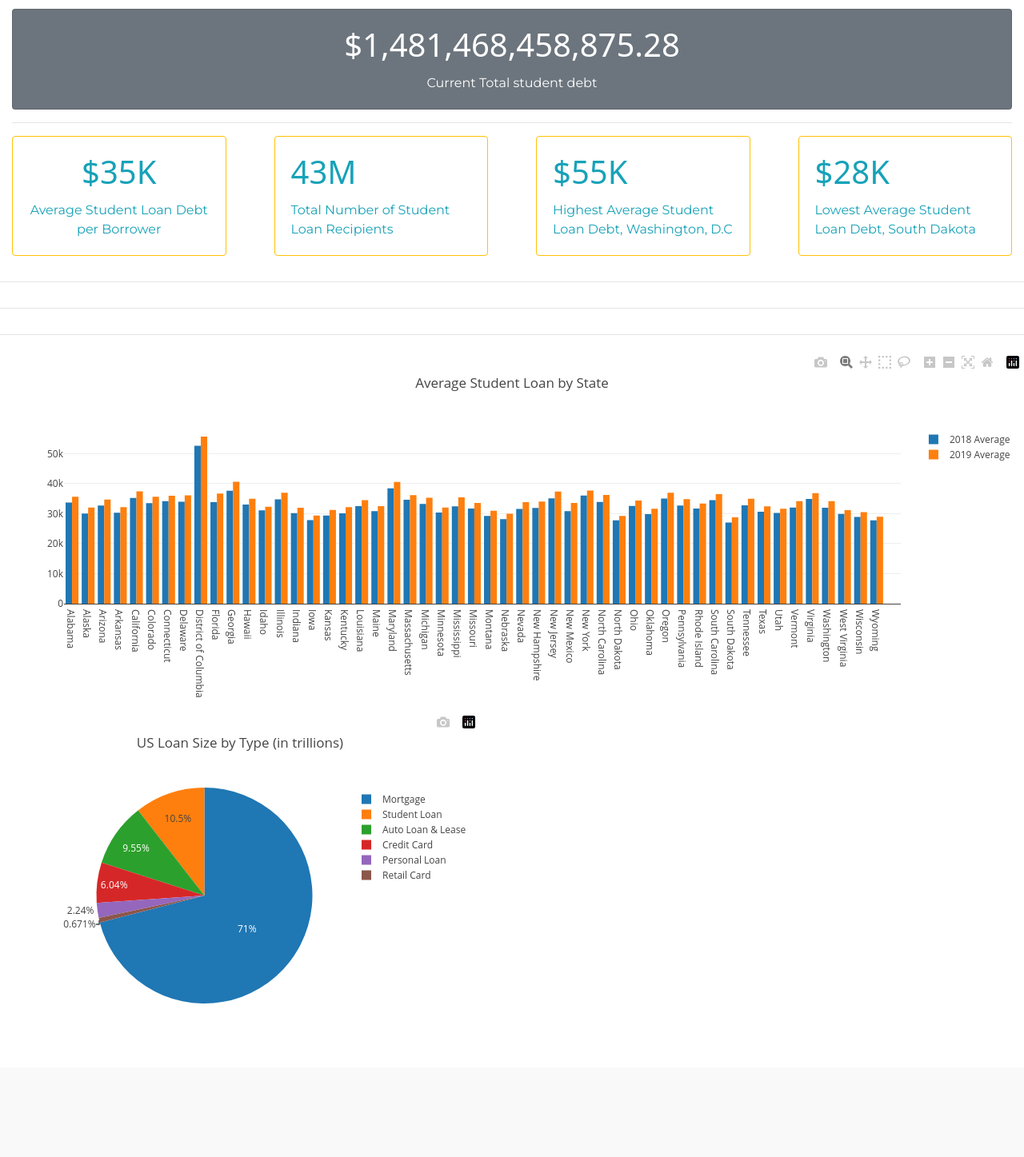
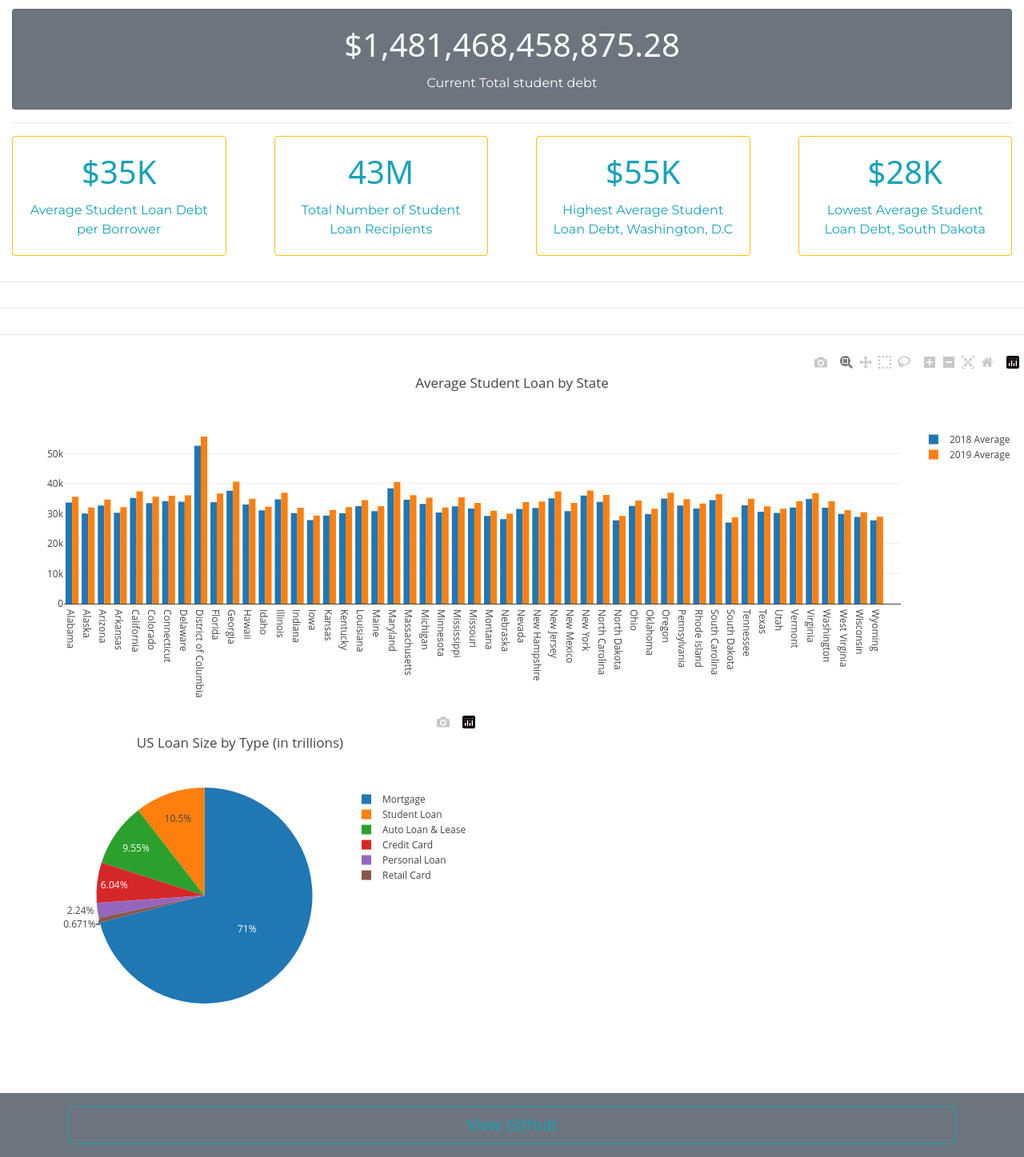
Before and after one commit to huntercash/Project2-FullStackApp, a Flask app: page / in a window 1280 px wide. Shown: the part 338-1785 px from the top of the page at 80% size. Before the commit the page ends 1593 px from the top, so only its background shows below. Run offline with Flask 2, Linux system fonts and the light colour scheme; some libraries are stand-ins or nearby versions.

Commit message:
updating html

```diff
--- a/api/app.py
+++ b/api/app.py
@@ -50,6 +50,11 @@ def index():
 def tabledata():
     """Returns the JS Table Template"""
     return render_template("tabledata.html")
+
+@app.route("/schoolmap")
+def map():
+    """Returns the JS map Template"""
+    return render_template("map.html")
 
 # API DATA GOES HERE
 #################################################
--- a/api/templates/index.html
+++ b/api/templates/index.html
@@ -18,7 +18,7 @@
       <nav class="nav justify-content-end bg-dark heading">
           <a class="nav-link active text-white" href="/">Home</a>
           <a class="nav-link text-white" href="/tabledata">Compare Schools</a>
-          <a class="nav-link text-white" href="map.html">School Map</a>
+          <a class="nav-link text-white" href="/schoolmap">School Map</a>
     </nav>
       <div class="container-fluid">
 
@@ -55,24 +55,24 @@
               <div class="col-md-3 col-12">
                 <div class="card border-warning mb-3">
                   <div class="card-body text-info">
-                  <h1 class="card-title">43M</h1>
-                  <p class="card-text">Total Number of Student Loan Recipients</p>
+                  <h1 class="card-title text-center">43M</h1>
+                  <p class="card-text text-center">Total Number of Student Loan Recipients</p>
                 </div>
               </div>
             </div>
             <div class="col-md-3 col-12">
               <div class="card border-warning mb-3">
                 <div class="card-body text-info">
-                  <h1 class="card-title">$55K</h1>
-                  <p class="card-text">Highest Average Student Loan Debt, Washington, D.C</p>
+                  <h1 class="card-title text-center">$55K</h1>
+                  <p class="card-text text-center">Highest Average Student Loan Debt, Washington, D.C</p>
                 </div>
               </div>
             </div>
             <div class="col-md-3 col-12">
               <div class="card border-warning mb-3">
                 <div class="card-body text-info">
-                  <h1 class="card-title">$28K</h1>
-                  <p class="card-text">Lowest Average Student Loan Debt, South Dakota</p>
+                  <h1 class="card-title text-center">$28K</h1>
+                  <p class="card-text text-center">Lowest Average Student Loan Debt, South Dakota</p>
                 </div>
               </div>
             </div>
@@ -80,6 +80,7 @@
             </div>
 
           </div>
+
         </div>
 
 
@@ -124,7 +125,9 @@
       </div>
 
 </body>
-<footer>
+
+
+<footer class="footer mt-auto py-3">
   <script src="https://cdnjs.cloudflare.com/ajax/libs/d3/5.5.0/d3.js"></script>
   <script src="https://cdn.plot.ly/plotly-latest.min.js"></script>
   <script src="../static/js/awesomplete.min.js"></script>
@@ -133,4 +136,22 @@
   <script src="../static/js/plots.js"></script>
 </footer>
 
+
+<footer class="footer mt-auto py-3 bg-secondary">
+    <div class="container">
+            <a class="btn btn-outline-info btn-lg btn-block" href="https://github.com/huntercash/Project2-FullStackApp" role="button">View Github</a>
+
+    </div>
+
+
+
+    <script src="https://cdnjs.cloudflare.com/ajax/libs/d3/5.5.0/d3.js"></script>
+    <script src="https://cdn.plot.ly/plotly-latest.min.js"></script>
+    <script src="../static/js/awesomplete.min.js"></script>
+    <script src="../static/js/clock.js"></script>
+    <script src="../static/js/plotly.js"></script>
+    <script src="../static/js/plots.js"></script>
+  </footer>
+
+
 </html>
--- a/api/templates/tabledata.html
+++ b/api/templates/tabledata.html
@@ -19,7 +19,7 @@
     <nav class="nav justify-content-end">
         <a class="nav-link" href="/">Home</a>
         <a class="nav-link active" href="/tabledata">Compare Schools</a>
-        <a class="nav-link" href="#">School Map</a>
+        <a class="nav-link" href="/schoolmap">School Map</a>
         <a class="nav-link" href="/api">API</a>
     </nav>
     <div class="container-fluid">
```
Also changed, not shown: api/templates/map.html (+9 -2 lines).
